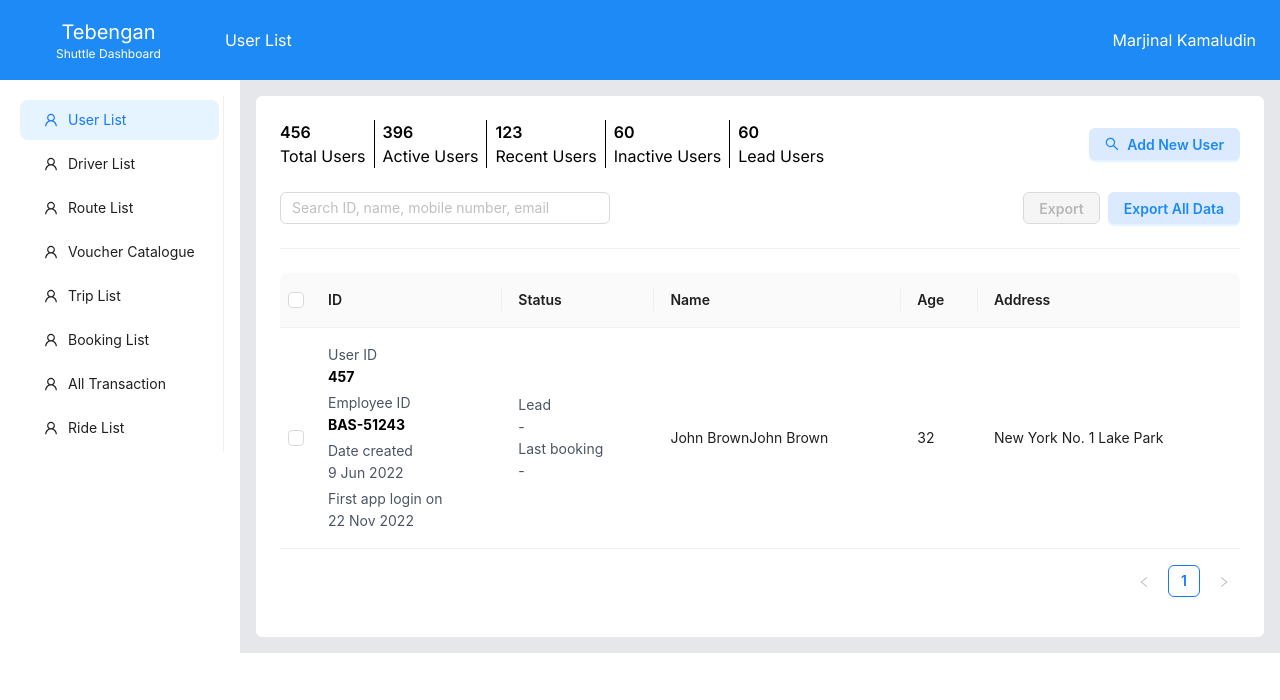
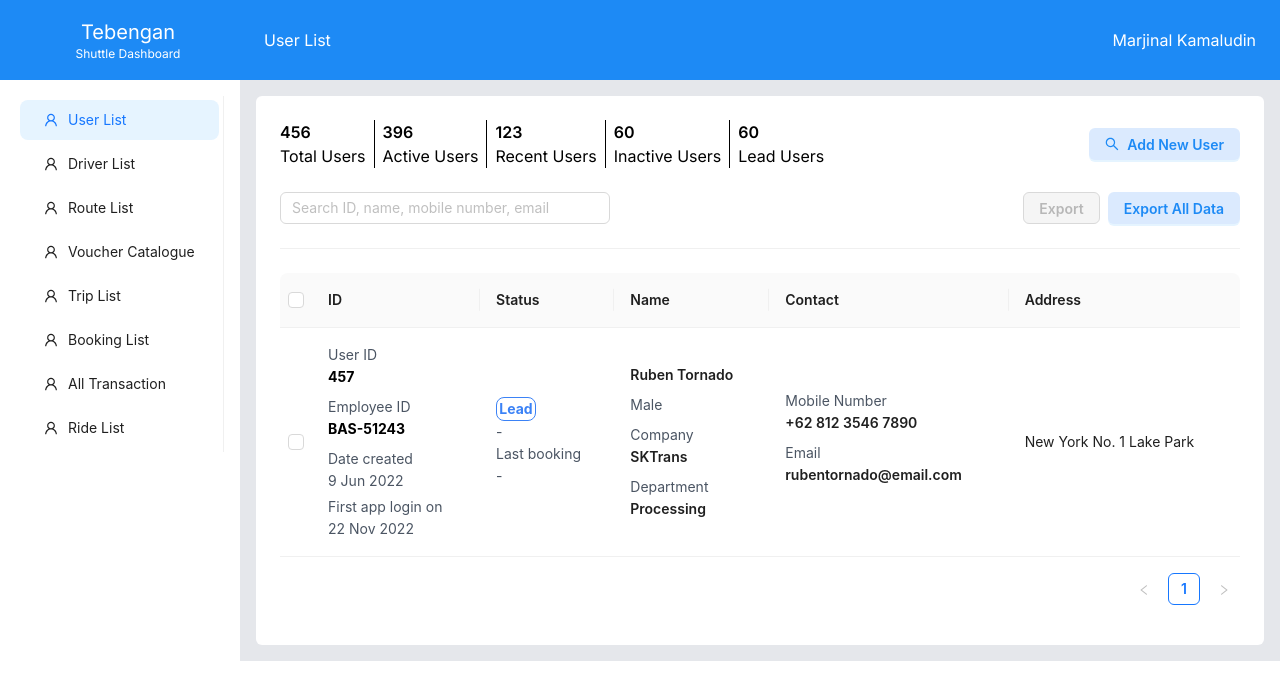
Before and after one commit to kanzff/tebengan, a Next.js app: page / in a window 1280 px wide. Shown: the top 700 px of the page. Built offline with nearby package versions, Linux system fonts and the light colour scheme.

Commit message:
update table contact

```diff
--- a/components/ContentTable.tsx
+++ b/components/ContentTable.tsx
@@ -16,7 +16,16 @@ interface DataType {
     last_active?: string,
     status: string
   }
-  name: string;
+  name: {
+    name: string,
+    gender: string,
+    company?: string,
+    department?: string,
+  };
+  contact: {
+    mobile_number: string,
+    email: string,
+  }
   age: number;
   address: string;
 }
@@ -28,9 +37,9 @@ const columns: ColumnsType<DataType> = [
     render: (id: any) => (
       <div className='text-gray-600'>
         <p>User ID</p>
-        <p className='font-bold text-black pb-1'>{id.user_id}</p>
+        <p className='font-bold text-black pb-2'>{id.user_id}</p>
         <p>Employee ID</p>
-        <p className='font-bold text-black pb-1'>{id.employee_id}</p>
+        <p className='font-bold text-black pb-2'>{id.employee_id}</p>
         <p>Date created</p>
         <p className='pb-1'>{id.created_at}</p>
         <p>First app login on</p>
@@ -43,7 +52,7 @@ const columns: ColumnsType<DataType> = [
     dataIndex: 'status',
     render: (status: any) => (
       <div className='text-gray-600'>
-        <p>{status.status}</p>
+        <p className='border rounded-lg max-w-[40px] text-center border-blue-500 font-bold text-blue-500'>{status.status}</p>
         <p>{status.last_active}</p>
         <p>Last booking</p>
         <p>{status.last_booking_at}</p>
@@ -53,16 +62,28 @@ const columns: ColumnsType<DataType> = [
   {
     title: 'Name',
     dataIndex: 'name',
-    render: (text: string) => (
+    render: (name: any) => (
       <div>
-        <a>{text}</a>
-        <a>{text}</a>
+        <p className='pb-2 font-semibold'>{name.name}</p>
+        <p className='pb-2 text-gray-600'>{name.gender}</p>
+        <p className='text-gray-600'>Company</p>
+        <p className='pb-2 font-semibold'>{name.company}</p>
+        <p className='text-gray-600'>Department</p>
+        <p className='font-semibold'>{name.department}</p>
       </div>
     )
   },
   {
-    title: 'Age',
-    dataIndex: 'age',
+    title: 'Contact',
+    dataIndex: 'contact',
+    render: (contact: any) => (
+      <div>
+        <p className='text-gray-600'>Mobile Number</p>
+        <p className='pb-2 font-semibold'>{contact.mobile_number}</p>
+        <p className='text-gray-600'>Email</p>
+        <p className='pb-2 font-semibold'>{contact.email}</p>
+      </div>
+    )
   },
   {
     title: 'Address',
@@ -119,7 +140,16 @@ const data: DataType[] = [
       last_active: '-',
       status: 'Lead',
   },
-    name: 'John Brown',
+    name: {
+      name: 'Ruben Tornado',
+      gender: 'Male',
+      company: 'SKTrans',
+      department: 'Processing'
+    },
+    contact: {
+      mobile_number: '+62 812 3546 7890',
+      email: 'rubentornado@email.com'
+    },
     age: 32,
     address: 'New York No. 1 Lake Park',
   },
--- a/components/Topbar.tsx
+++ b/components/Topbar.tsx
@@ -6,7 +6,7 @@ const Topbar = () => {
   return (
     <div className="topbar w-full flex h-[80px] items-center text-white bg-[#1D8AF5] fixed p-2">
       <div className="logo-section w-[240px] text-center">
-        <div className="text-xl">Tebengan</div>
+        <div className="text-xl w-[240px]">Tebengan</div>
         <div className="text-xs">Shuttle Dashboard</div>
       </div>
       <div className="header-section w-full flex justify-between p-4">
--- a/data/tableData.ts
+++ b/data/tableData.ts
@@ -43,7 +43,7 @@ export const tableData: DataType[] = [
         },
         name: {
             name: 'Ruben Tornado',
-            gender: 'male',
+            gender: 'Male',
             company: 'SKTrans',
             department: 'Processing'
         },
```
